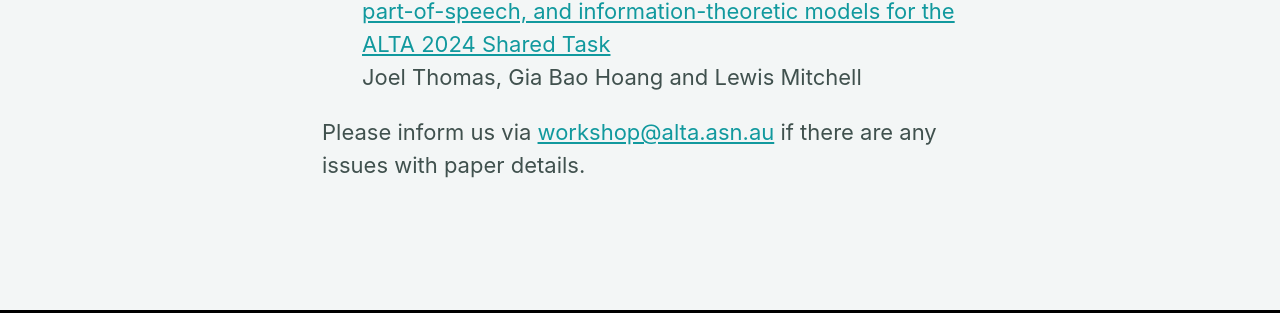
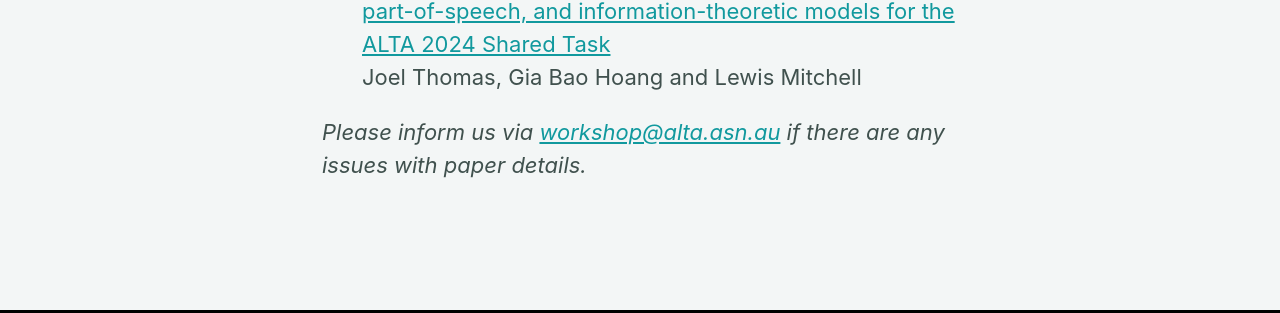
Before and after one commit to jkkummerfeld/alta2025, a Jekyll site: the page built from _pages/papers.md, in a window 1280 px wide. Shown: the part 4538-4851 px from the top of the page. Built offline with Jekyll 4.4.1, drawn with Linux system fonts in a browser that asks for light colours; cached includes are drawn as plain includes.

Commit message:
Update formatting

```diff
--- a/_pages/papers.md
+++ b/_pages/papers.md
@@ -86,4 +86,4 @@ Dima Galat
 Joel Thomas, Gia Bao Hoang and Lewis Mitchell
 
 
-Please inform us via [workshop@alta.asn.au](mailto:workshop@alta.asn.au) if there are any issues with paper details.
+*Please inform us via [workshop@alta.asn.au](mailto:workshop@alta.asn.au) if there are any issues with paper details.*
```
